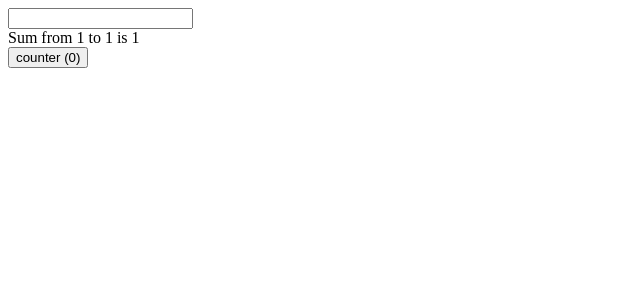
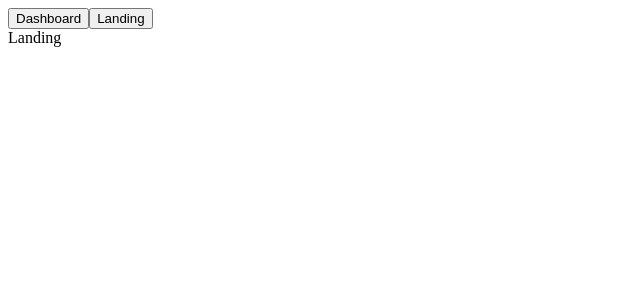
Before and after one commit to Niketh23/practice_devs, a React (Vite) app: page / in a window 1280 px wide. Shown: the top 300 px of the page, without its empty margins (0-640 px from the left). Built offline with nearby package versions, Linux system fonts and the light colour scheme.

Commit message:
routing code and lazy loading added

```diff
--- a/src/App.jsx
+++ b/src/App.jsx
@@ -1,8 +1,16 @@
+import { BrowserRouter, Routes ,Route} from 'react-router-dom'
 import './App.css'
 import Callback from './components/Callback'
 import ChildrenCode from './components/ChildrenCode'
 import Memo from './components/Memo'
 import Usememo from './components/UseMemo'
+// import Dashboard from './components/Dashboard'
+// import Landing from './components/Landing'
+import { lazy, Suspense } from 'react'
+import Appbar from './components/Appbar'
+
+const Dashboard = lazy(()=> import('./components/Dashboard'));
+const Landing = lazy(()=>import('./components/Landing'));
 
 function App() {
 
@@ -14,7 +22,16 @@ function App() {
         <div>passing props via children to parent</div>
       </ChildrenCode> */}
       {/* <Callback/> */}
-      <Usememo/>
+      {/* <Usememo/> */}
+      <BrowserRouter>
+      <Appbar/>
+      <Suspense fallback={<div>Loading...</div>}>
+        <Routes>
+          <Route path='/Dashboard' element= {<Dashboard/>}/>
+          <Route path='/' element = {<Landing/>}/>
+        </Routes>
+        </Suspense>
+      </BrowserRouter>
     </>
   )
 }
--- /dev/null
+++ b/src/components/Appbar.jsx
@@ -0,0 +1,11 @@
+import { useNavigate } from "react-router-dom";
+
+const Appbar = ()=>{
+  const navigate = useNavigate();
+  return <div>
+  <button onClick={()=> navigate('/dashboard')} >Dashboard</button>
+  <button onClick={()=> navigate('/')} >Landing</button>
+  </div>
+}
+
+export default Appbar;
--- /dev/null
+++ b/src/components/Dashboard.jsx
@@ -0,0 +1,7 @@
+const Dashboard = ()=>{
+  return <div>
+    Dashboard
+  </div>
+}
+
+export default Dashboard;
--- /dev/null
+++ b/src/components/Landing.jsx
@@ -0,0 +1,7 @@
+const Landing = ()=>{
+  return <div>
+    Landing
+  </div>
+}
+
+export default Landing;
```
